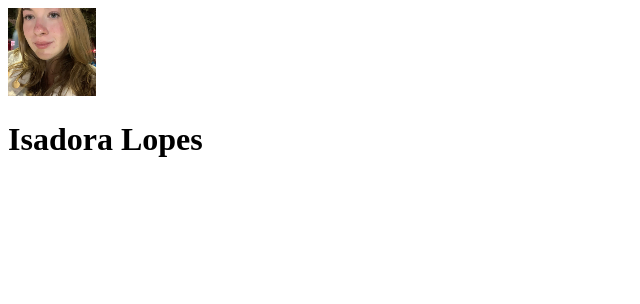
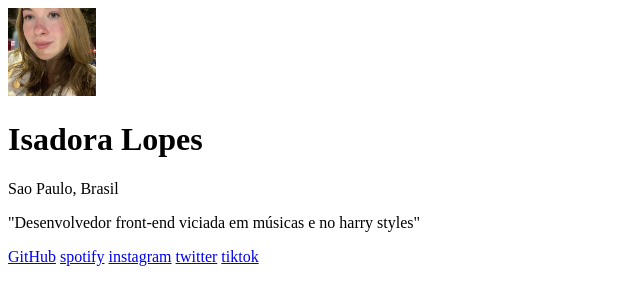
Before and after one commit to isadoralopes11TIA/meus.links, a plain HTML site: page index.html in a window 1280 px wide. Shown: the whole page, without its empty margins (0-640 px from the left). Drawn offline with Linux system fonts and the light colour scheme.

Commit message:
término do desenvolvimento do HTML

```diff
--- a/index.html
+++ b/index.html
@@ -7,8 +7,18 @@
 </head>
 <body>
    <div>
-    <img src="./Foto da Isa.jpg" alt="imagem do criador da pagina de links, isadora lopes">
+    <img src="./Foto da Isa.jpg" alt="imagem da criadora da pagina de links, isadora lopes">
     <h1>Isadora Lopes</h1>
+    <p>Sao Paulo, Brasil</p>
+
+    <p>"Desenvolvedor front-end viciada em músicas e no harry styles"</p>
+
+    <a href="https://github.com/isadoralopes11TIA/meus.links">GitHub</a>
+    <a href="https://open.spotify.com/intl-pt">spotify</a>
+    <a href="https://www.instagram.com/?next=%2F">instagram</a>
+    <a href="https://twitter.com/home">twitter</a>
+    <a href="https://www.tiktok.com/pt-BR/">tiktok</a>
+
    </div>
 </body>
 </html>
```
